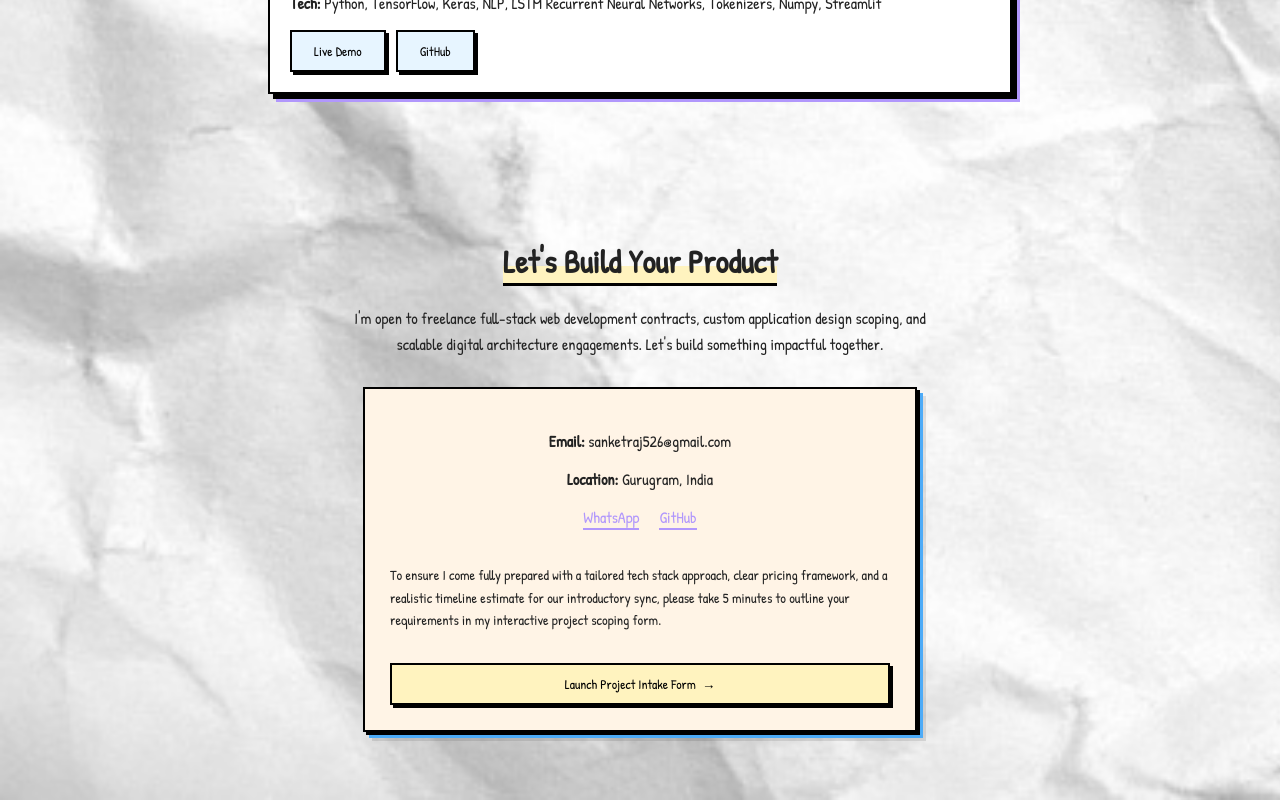
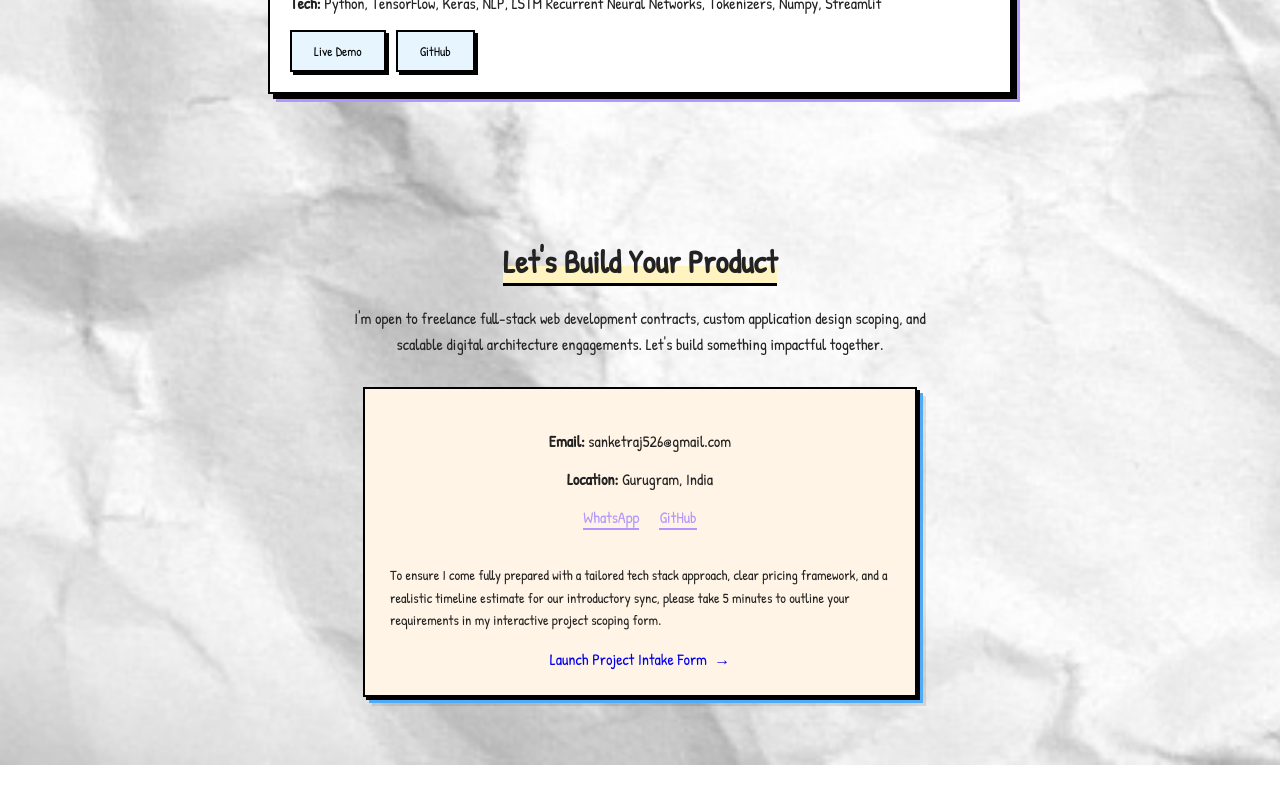
Before and after one commit to 21-sanket/my-portfolio, a React (Vite) app: page / in a window 1280 px wide. Shown: the part 3620-4420 px from the top of the page. After the commit the page ends 4385 px from the top, so only its background shows below. Built offline with nearby package versions, Linux system fonts and the light colour scheme.

Commit message:
updated the form button

```diff
--- a/src/components/Contact.jsx
+++ b/src/components/Contact.jsx
@@ -33,7 +33,6 @@ export default function Contact() {
         <p><strong>Location:</strong> Gurugram, India</p>
 
         <div className="contact-links">
-          {/* 💻 Make sure to replace YOURNUMBER below with your actual country code + phone number (e.g., 919876543210) */}
           <a
             href="https://wa.me/917979713506?text=Hi%20Sanket,%20I'd%20like%20to%20discuss%20a%20development%20project."
             target="_blank"
@@ -59,15 +58,23 @@ export default function Contact() {
             your requirements in my interactive project scoping form.
           </p>
 
-          <motion.button
-            type="button"
+          <motion.a
+            href="https://client-intake-form.tiiny.site"
+            target="_blank"
+            rel="noopener noreferrer"
             whileHover={{ scale: 1.02 }}
             whileTap={{ scale: 0.98 }}
-            onClick={() => window.open("https://client-intake-form.tiiny.site", "_blank")}
-            style={{ cursor: "pointer", width: "100%" }}
+            style={{
+              display: "flex",
+              alignItems: "center",
+              justifyContent: "center",
+              textDecoration: "none",
+              cursor: "pointer",
+              width: "100%"
+            }}
           >
             Launch Project Intake Form &nbsp;→
-          </motion.button>
+          </motion.a>
 
         </div>
 
```
